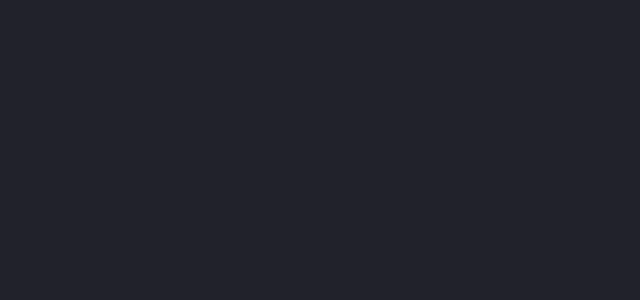
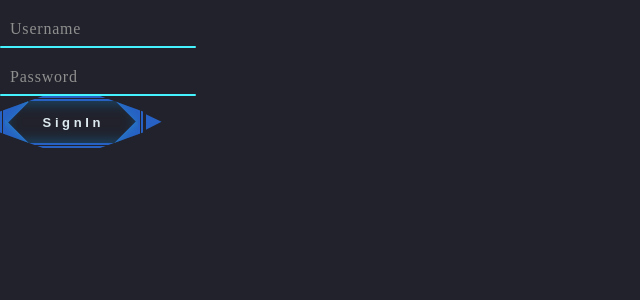
Before and after one commit to Meshhur/rick-and-morty-gallery, a React (Create React App) app: page /sign-in in a window 1280 px wide. Before the commit this address had no page. Shown: the top 300 px of the page, without its empty margins (0-640 px from the left). Built offline with nearby package versions, Linux system fonts and the light colour scheme; the HTML template or start-up script is replaced by a standard one.

Commit message:
created new components

```diff
--- a/src/App.jsx
+++ b/src/App.jsx
@@ -1,6 +1,5 @@
 import { BrowserRouter, Route, Routes } from 'react-router-dom';
-import { PersonPage } from "./pages/person/PersonPage"
-import { CharactersPage } from './pages/characters/CharactersPage';
+import { PersonPage, CharactersPage, SignIn, SignUp, HomePage } from "./pages";
 import './App.css';
 
 
@@ -9,8 +8,11 @@ function App() {
     return (
         <BrowserRouter>
             <Routes>
-                <Route path='/characters' element={<CharactersPage />}/>
-                <Route path='/characters:id' element={<PersonPage />}/>
+                <Route path='/' element={<HomePage />} />
+                <Route path='/characters' element={<CharactersPage />} />
+                <Route path='/characters:id' element={<PersonPage />} />
+                <Route path='/sign-in' element={<SignIn />} />
+                <Route path='/sign-up' element={<SignUp />} />
             </Routes>
         </BrowserRouter>
     );
--- /dev/null
+++ b/src/components/button/Button.css
@@ -0,0 +1,163 @@
+.btn {
+    position: relative;
+    width: 11em;
+    height: 4em;
+    outline: none;
+    transition: 0.1s;
+    background-color: transparent;
+    border: none;
+    font-size: 13px;
+    font-weight: bold;
+    color: #ddebf0;
+  }
+
+  #clip {
+    --color: #2761c3;
+    position: absolute;
+    top: 0;
+    overflow: hidden;
+    width: 100%;
+    height: 100%;
+    border: 5px double var(--color);
+    box-shadow: inset 0px 0px 15px #195480;
+    -webkit-clip-path: polygon(30% 0%, 70% 0%, 100% 30%, 100% 70%, 70% 100%, 30% 100%, 0% 70%, 0% 30%);
+  }
+
+  .arrow {
+    position: absolute;
+    transition: 0.2s;
+    background-color: #2761c3;
+    top: 35%;
+    width: 11%;
+    height: 30%;
+  }
+
+  #leftArrow {
+    left: -13.5%;
+    -webkit-clip-path: polygon(100% 0, 100% 100%, 0 50%);
+  }
+
+  #rightArrow {
+    -webkit-clip-path: polygon(100% 49%, 0 0, 0 100%);
+    left: 102%;
+  }
+
+  .btn:hover #rightArrow {
+    background-color: #27c39f;
+    left: -15%;
+    animation: 0.6s ease-in-out both infinite alternate rightArrow8;
+  }
+
+  .btn:hover #leftArrow {
+    background-color: #27c39f;
+    left: 103%;
+    animation: 0.6s ease-in-out both infinite alternate leftArrow8;
+  }
+
+  .corner {
+    position: absolute;
+    width: 4em;
+    height: 4em;
+    background-color: #2761c3;
+    box-shadow: inset 1px 1px 8px #2781c3;
+    transform: scale(1) rotate(45deg);
+    transition: 0.2s;
+  }
+
+  #rightTop {
+    top: -1.98em;
+    left: 91%;
+  }
+
+  #leftTop {
+    top: -1.96em;
+    left: -3.0em;
+  }
+
+  #leftBottom {
+    top: 2.10em;
+    left: -2.15em;
+  }
+
+  #rightBottom {
+    top: 45%;
+    left: 88%;
+  }
+
+  .btn:hover #leftTop {
+    animation: 0.1s ease-in-out 0.05s both changeColor8,
+    0.2s linear 0.4s both lightEffect8;
+  }
+
+  .btn:hover #rightTop {
+    animation: 0.1s ease-in-out 0.15s both changeColor8,
+    0.2s linear 0.4s both lightEffect8;
+  }
+
+  .btn:hover #rightBottom {
+    animation: 0.1s ease-in-out 0.25s both changeColor8,
+    0.2s linear 0.4s both lightEffect8;
+  }
+
+  .btn:hover #leftBottom {
+    animation: 0.1s ease-in-out 0.35s both changeColor8,
+    0.2s linear 0.4s both lightEffect8;
+  }
+
+  .btn:hover .corner {
+    transform: scale(1.25) rotate(45deg);
+  }
+
+  .btn:hover #clip {
+    animation: 0.2s ease-in-out 0.55s both greenLight8;
+    --color: #27c39f;
+  }
+
+  @keyframes changeColor8 {
+    from {
+      background-color: #2781c3;
+    }
+
+    to {
+      background-color: #27c39f;
+    }
+  }
+
+  @keyframes lightEffect8 {
+    from {
+      box-shadow: 1px 1px 5px #27c39f;
+    }
+
+    to {
+      box-shadow: 0 0 2px #27c39f;
+    }
+  }
+
+  @keyframes greenLight8 {
+    from {
+    }
+
+    to {
+      box-shadow: inset 0px 0px 32px #27c39f;
+    }
+  }
+
+  @keyframes leftArrow8 {
+    from {
+      transform: translate(0px);
+    }
+
+    to {
+      transform: translateX(10px);
+    }
+  }
+
+  @keyframes rightArrow8 {
+    from {
+      transform: translate(0px);
+    }
+
+    to {
+      transform: translateX(-10px);
+    }
+  }
--- /dev/null
+++ b/src/components/button/Button.jsx
@@ -0,0 +1,16 @@
+import "./Button.css";
+export const Button = ({className ,value}) => {
+    return (
+        <button className={className}>
+            {value}
+            <div id="clip">
+                <div id="leftTop" className="corner"></div>
+                <div id="rightBottom" className="corner"></div>
+                <div id="rightTop" className="corner"></div>
+                <div id="leftBottom" className="corner"></div>
+            </div>
+            <span id="rightArrow" className="arrow"></span>
+            <span id="leftArrow" className="arrow"></span>
+        </button>
+    )
+}
--- /dev/null
+++ b/src/components/input/Input.css
@@ -0,0 +1,55 @@
+.inputbox {
+    position: relative;
+    width: 196px;
+}
+
+.inputbox input {
+    position: relative;
+    width: 100%;
+    padding: 20px 10px 10px;
+    background: transparent;
+    outline: none;
+    box-shadow: none;
+    border: none;
+    color: #23242a;
+    font-size: 1em;
+    letter-spacing: 0.05em;
+    transition: 0.5s;
+    z-index: 10;
+}
+
+.inputbox span {
+    position: absolute;
+    left: 0;
+    padding: 20px 10px 10px;
+    font-size: 1em;
+    color: #8f8f8f;
+    letter-spacing: 00.05em;
+    transition: 0.5s;
+    pointer-events: none;
+}
+
+.inputbox input:valid~span,
+.inputbox input:focus~span {
+    color: #45f3ff;
+    transform: translateX(-10px) translateY(-34px);
+    font-size: 0, 75em;
+}
+
+.inputbox i {
+    position: absolute;
+    left: 0;
+    bottom: 0;
+    width: 100%;
+    height: 2px;
+    background: #45f3ff;
+    border-radius: 4px;
+    transition: 0.5s;
+    pointer-events: none;
+    z-index: 9;
+}
+
+.inputbox input:valid~i,
+.inputbox input:focus~i {
+    height: 44px;
+}
--- /dev/null
+++ b/src/components/input/Input.jsx
@@ -0,0 +1,11 @@
+import "./Input.css";
+
+export const Input = ({className ,value}) => {
+    return (
+        <div className={className}>
+            <input required="required" type="text" />
+            <span>{value}</span>
+            <i></i>
+        </div>
+    )
+}
--- /dev/null
+++ b/src/pages/home/HomePage.jsx
@@ -0,0 +1,7 @@
+import "./HomePage.css";
+
+export const HomePage = () => {
+  return (
+    <div>HomePage</div>
+  );
+};
--- /dev/null
+++ b/src/pages/index.js
@@ -0,0 +1,7 @@
+import { CharactersPage } from "./characters/CharactersPage"
+import { HomePage } from "./home/HomePage"
+import { PersonPage } from "./person/PersonPage"
+import { SignIn } from "./sign-in/SignIn"
+import { SignUp } from "./sign-up/SignUp"
+
+export { CharactersPage, HomePage, PersonPage, SignIn, SignUp };
--- /dev/null
+++ b/src/pages/sign-in/SignIn.css
@@ -0,0 +1,11 @@
+.sign-in {}
+
+.sign-in-card {
+
+}
+
+.sign-in-username {}
+
+.sign-in-password {}
+
+.sign-in-button {}
--- /dev/null
+++ b/src/pages/sign-in/SignIn.jsx
@@ -0,0 +1,15 @@
+import { Button } from "../../components/button/Button";
+import { Input } from "../../components/input/Input";
+import "./SignIn.css";
+
+export const SignIn = () => {
+    return (
+        <main className="sign-in">
+            <div className="sign-in-card">
+                <Input className="sign-in-username inputbox" value="Username"/>
+                <Input className="sign-in-userpassword inputbox" value="Password"/>
+                <Button className="sign-in-button btn" value="S i g n I n" />
+            </div>
+        </main>
+    );
+};
--- /dev/null
+++ b/src/pages/sign-up/SignUp.jsx
@@ -0,0 +1,7 @@
+import "./SignUp.css";
+
+export const SignUp = () => {
+  return (
+    <div>SignUp</div>
+  );
+};
```
Also changed, not shown: src/pages/home/HomePage.css (added), src/pages/sign-up/SignUp.css (added).
